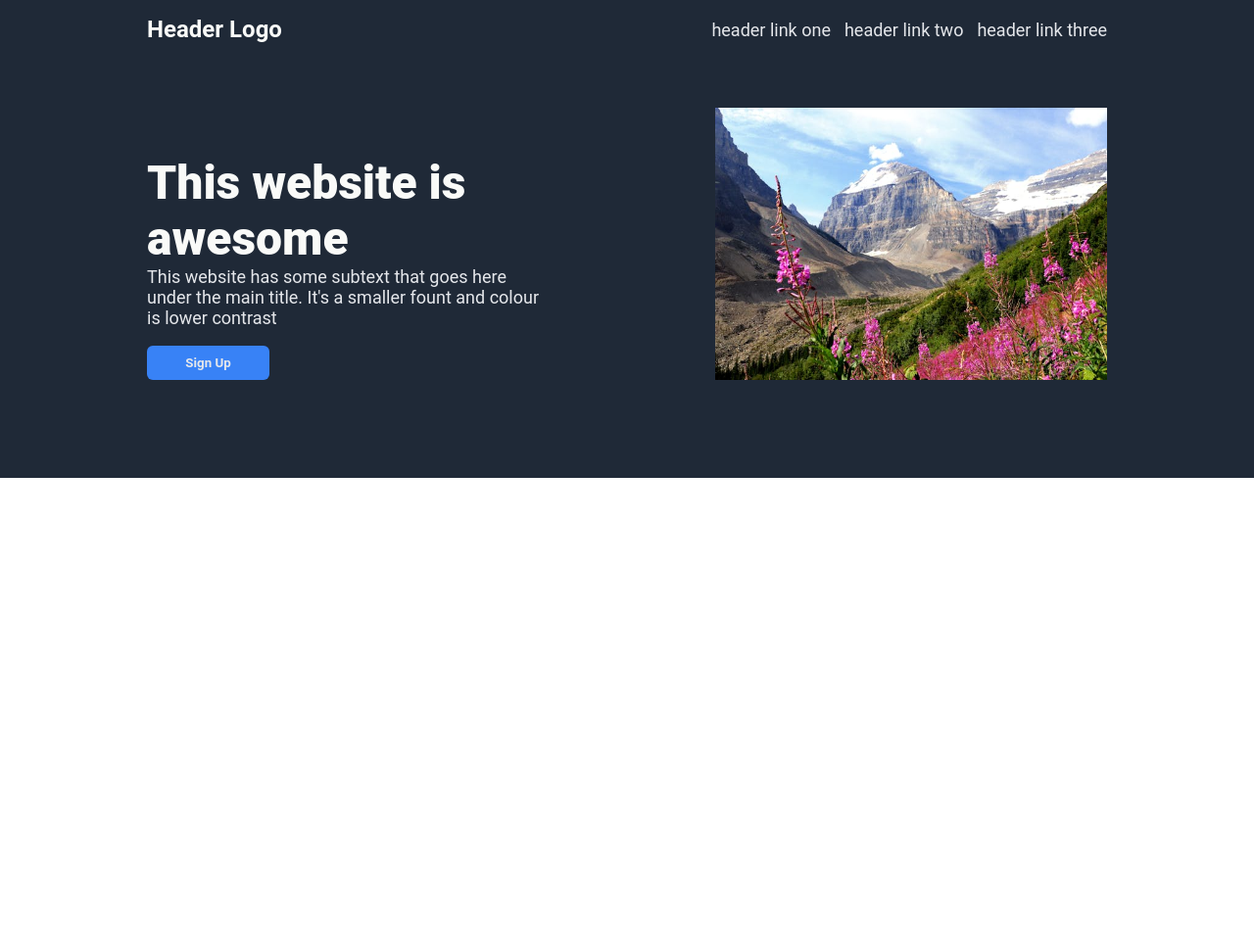
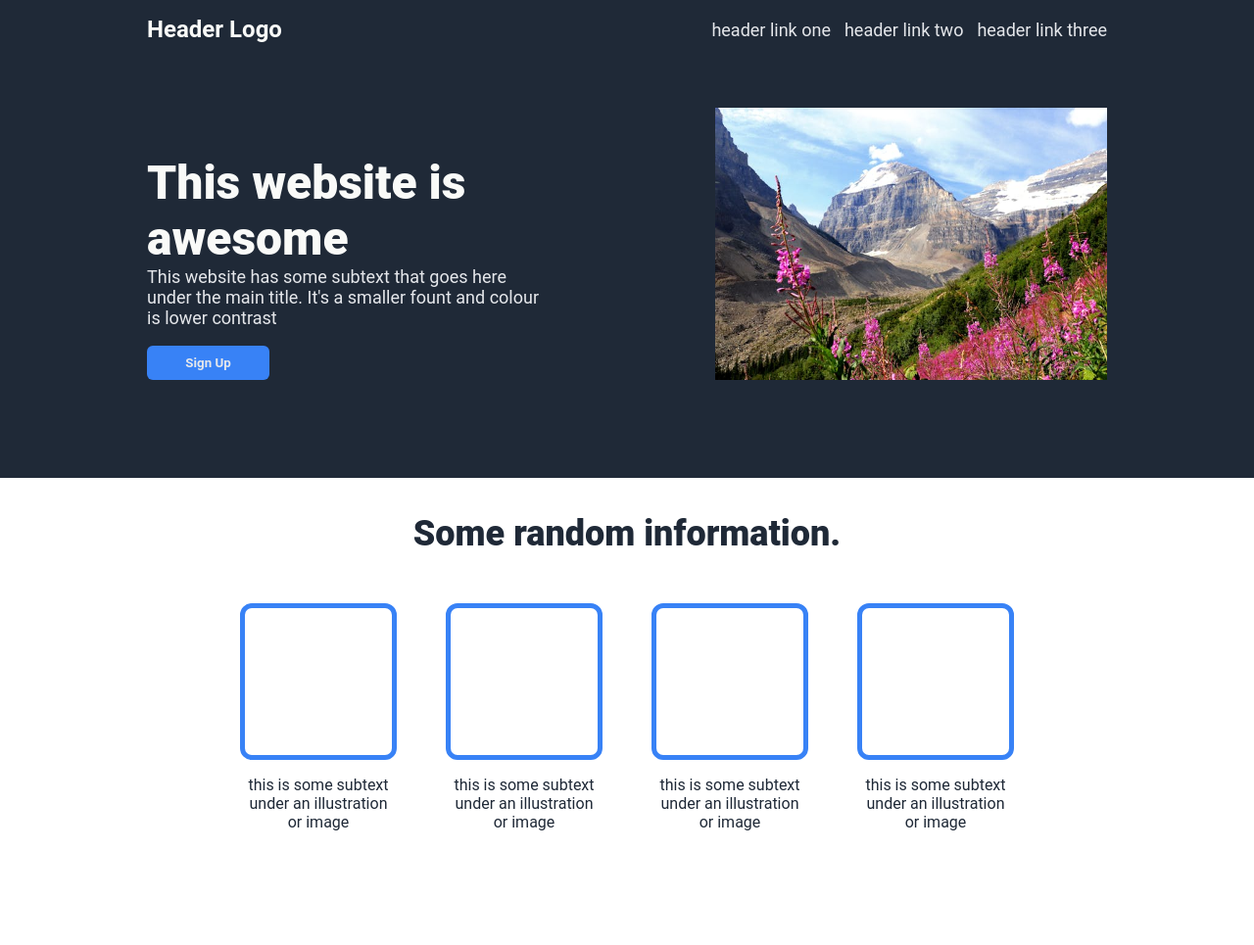
Before and after one commit to abhandal22/odin-landing-page, a plain HTML site: page index.html in a window 1280 px wide. Shown: the whole page at 98% size. Before the commit the page ends 800 px from the top, so only its background shows below. Drawn offline with Linux system fonts and the light colour scheme.

Commit message:
Complete information section
Added html and css for the information section.

```diff
--- a/index.html
+++ b/index.html
@@ -28,5 +28,28 @@
             <img src="./images/pexels-mario-vogt-2627668-29188531.jpg" class="intro-img">
         </div>
     </div>
+
+    <div class="info">
+        <p class="info-header">Some random information.</p>
+
+        <div class="pairs">
+            <div class="pair">
+                <div class="empty-image"></div>
+                <p class="caption">this is some subtext under an illustration or image</p>
+            </div>
+            <div class="pair">
+                <div class="empty-image"></div>
+                <p class="caption">this is some subtext under an illustration or image</p>
+            </div>
+            <div class="pair">
+                <div class="empty-image"></div>
+                <p class="caption">this is some subtext under an illustration or image</p>
+            </div>
+            <div class="pair">
+                <div class="empty-image"></div>
+                <p class="caption">this is some subtext under an illustration or image</p>
+            </div>
+        </div>
+    </div>
 </body>
 </html>
--- a/styles/style.css
+++ b/styles/style.css
@@ -85,3 +85,43 @@ button {
     padding: 10px;
     font-weight: 700;
 }
+
+.info {
+    display: flex;
+    flex-direction: column;
+    align-items: center;
+    padding: 0px 150px 100px 150px;
+}
+
+.info-header {
+    font-size: 36px;
+    color: #1F2937;
+    font-weight: 900;
+    margin-bottom: 50px;
+}
+
+.pairs {
+    display: flex;
+    flex-direction: row;
+    text-align: center;
+    justify-content: space-evenly;
+    gap: 60px;
+}
+
+.pair {
+    display: flex;
+    flex-direction: column;
+    align-items: center;
+    width: 150px;
+}
+
+.empty-image {
+    height: 150px;
+    width: 150px;
+    border: 5px solid #3882F6;
+    border-radius: 12px;
+}
+
+.caption {
+    color: #1F2937;
+}
```
